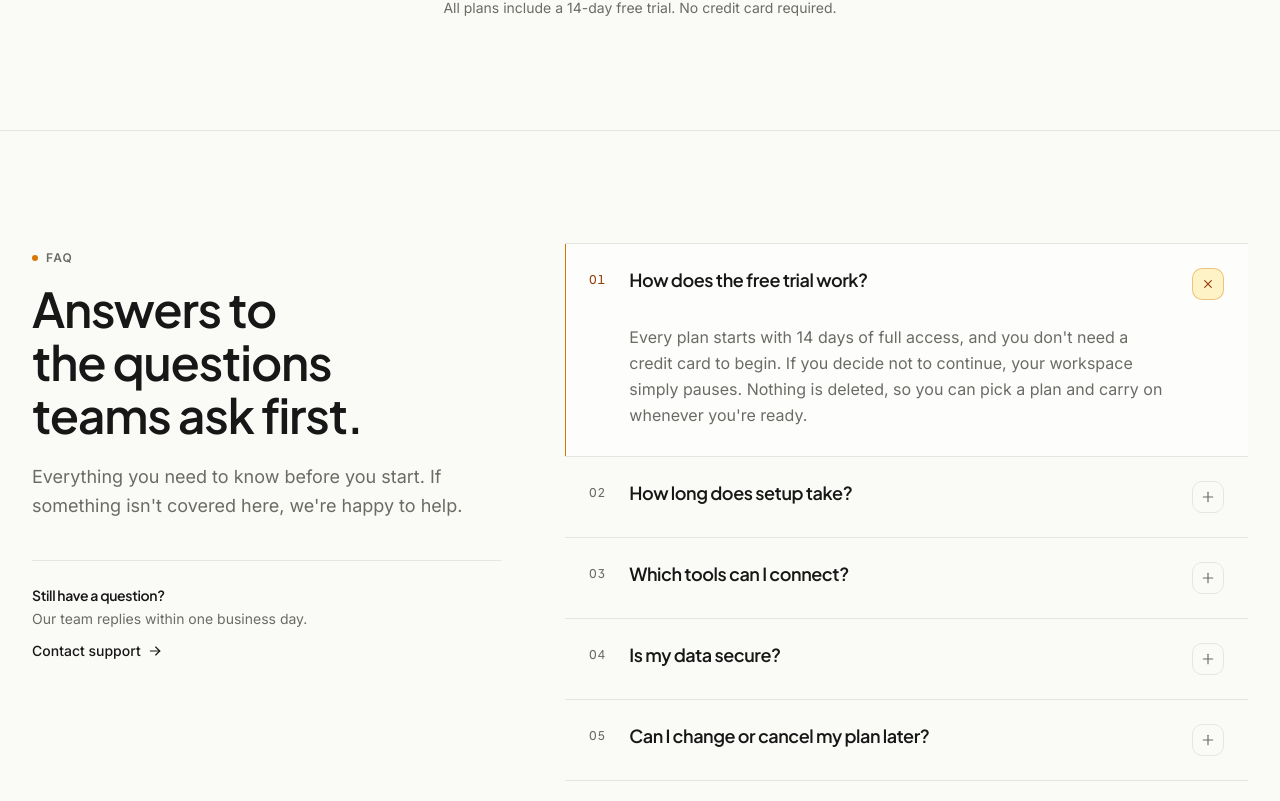
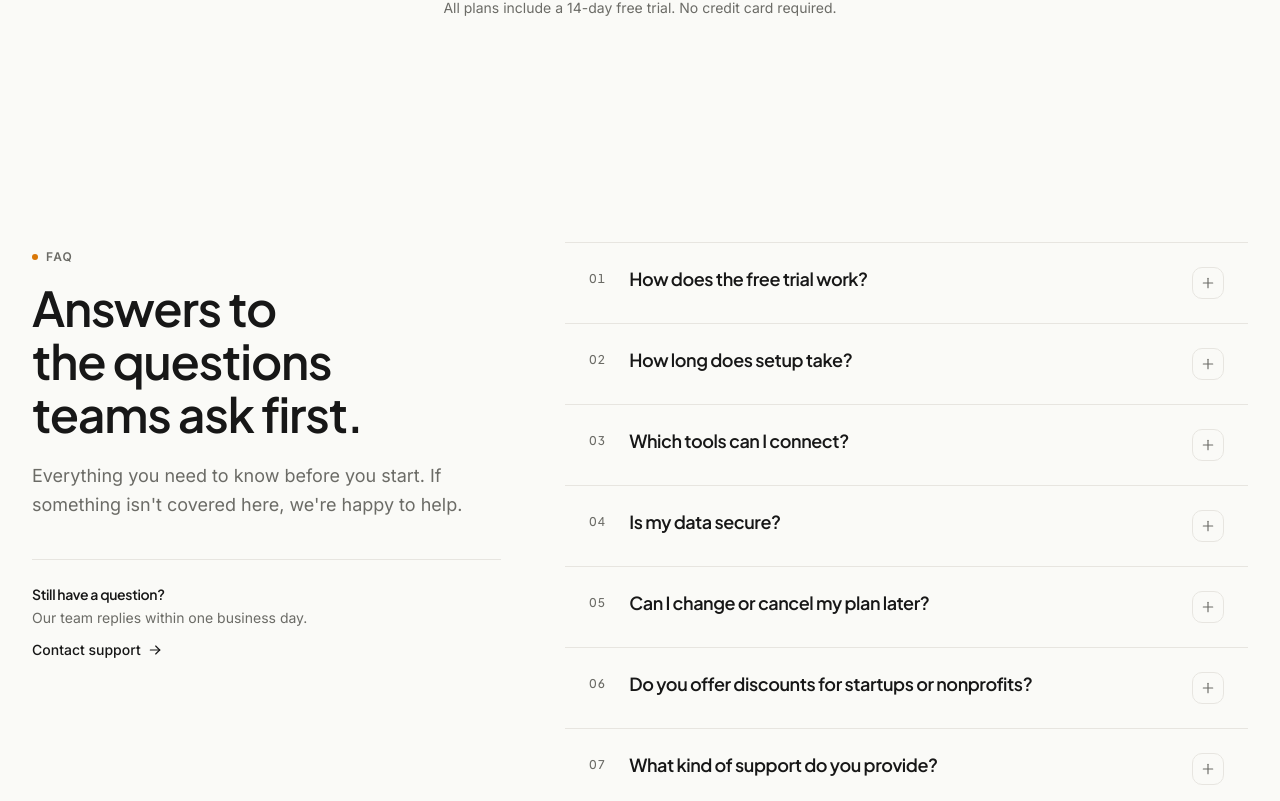
Before and after one commit to sudip997/template-2, a Next.js app: page / in a window 1280 px wide. Shown: the part 8259-9060 px from the top of the page. Built offline with nearby package versions, Linux system fonts and the light colour scheme.

Commit message:
chnages faq

```diff
--- a/src/components/faq/faq.tsx
+++ b/src/components/faq/faq.tsx
@@ -25,7 +25,7 @@ const content = {
     cta: { label: "Contact support", href: "#" },
   },
   /** Which question is open on first load. Use `null` to start with all closed. */
-  defaultOpenId: "free-trial" as string | null,
+  defaultOpenId: null,
 } as const;
 
 const faqs: FaqEntry[] = [
@@ -86,10 +86,7 @@ export function Faq({ className }: { className?: string }) {
       <section
         id="faq"
         aria-labelledby="faq-heading"
-        className={cn(
-          "scroll-mt-20 border-t py-20 sm:py-24 lg:py-28",
-          className,
-        )}
+        className={cn("scroll-mt-20 py-20 sm:py-24 lg:py-28", className)}
       >
         <Container>
           {/*
```
